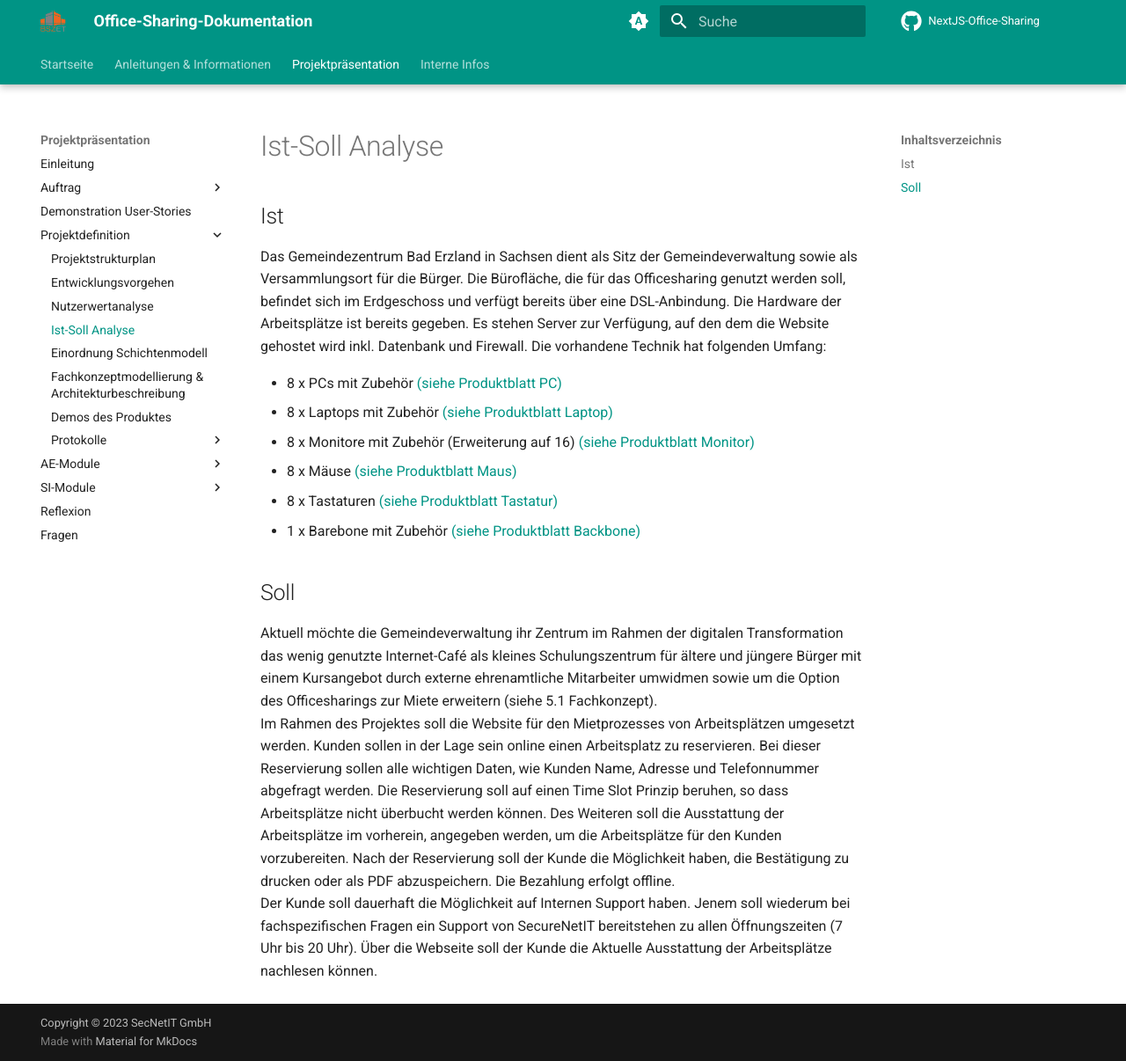
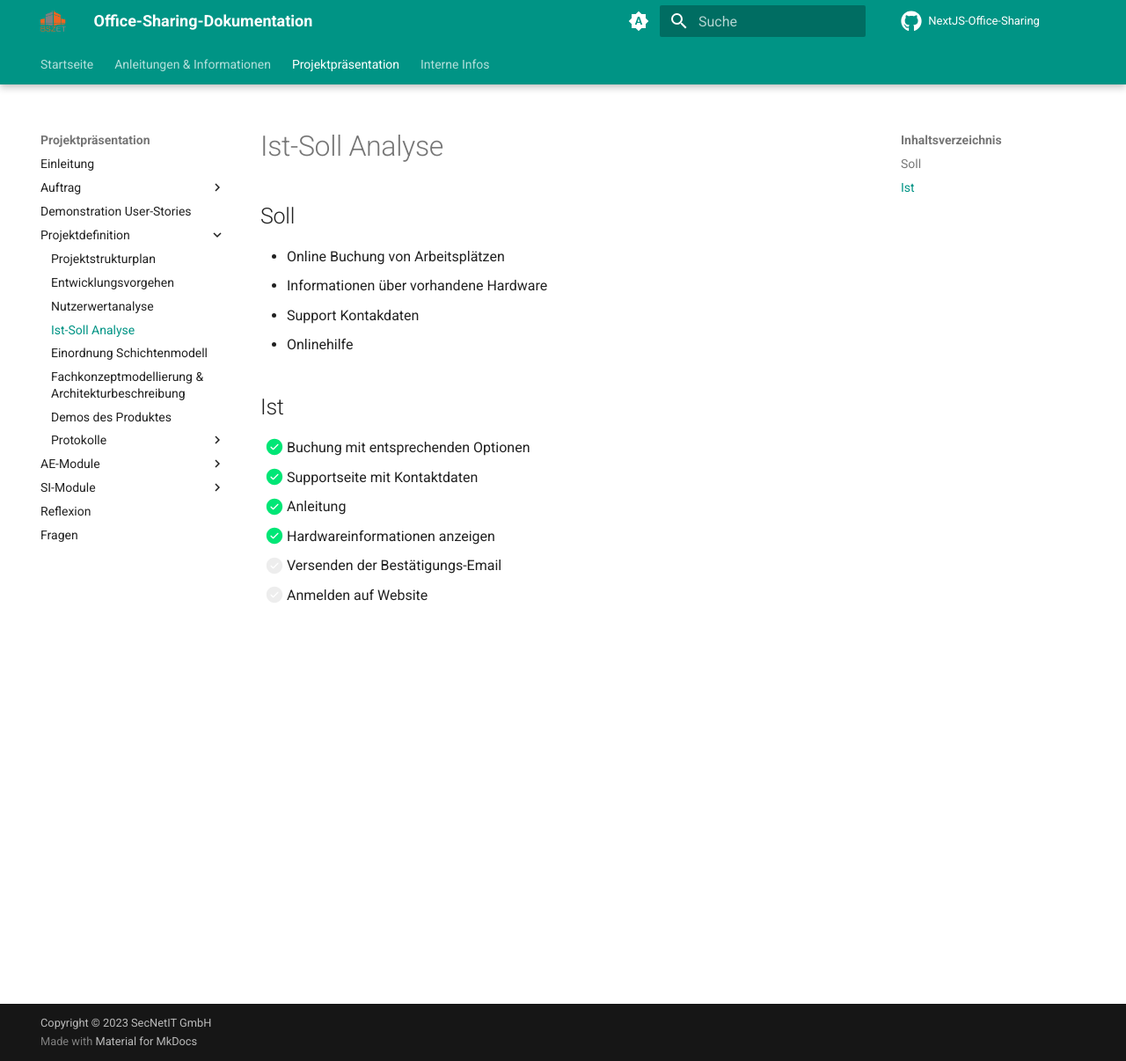
Before and after one commit to gz-bad-erzland-p2/Dokumentation, an MkDocs documentation site: the page built from docs/vortrag/Projektdefinition/30_soll-ist.md, in a window 1280 px wide and 1206 px high. Shown: the whole window at 88% size. Built offline with MkDocs 1.6.1 and Material for MkDocs 9.7.7, drawn with Linux system fonts in a browser that asks for light colours; comment, search, counter and statistics services are not loaded.

Commit message:
ist soll update

```diff
--- a/docs/vortrag/Projektdefinition/30_soll-ist.md
+++ b/docs/vortrag/Projektdefinition/30_soll-ist.md
@@ -1,19 +1,18 @@
 # Ist-Soll Analyse
 
+## Soll
+
+- Online Buchung von Arbeitsplätzen
+- Informationen über vorhandene Hardware
+- Support Kontakdaten
+- Onlinehilfe
+
+
 ## Ist
-Das Gemeindezentrum Bad Erzland in Sachsen dient als Sitz der Gemeindeverwaltung sowie als Versammlungsort für die Bürger. Die Bürofläche, die für das Officesharing genutzt werden soll, befindet sich im Erdgeschoss und verfügt bereits über eine DSL-Anbindung. Die Hardware der Arbeitsplätze ist bereits gegeben. Es stehen Server zur Verfügung, auf den dem die Website gehostet wird inkl. Datenbank und Firewall.
-Die vorhandene Technik hat folgenden Umfang:
 
-- 8 x PCs mit Zubehör [(siehe Produktblatt PC)](../../../Anleitungen%20%26%20Informationen/Hardware/01_PC/#produktblatt)
-- 8 x Laptops mit Zubehör [(siehe Produktblatt Laptop)](../../../Anleitungen%20%26%20Informationen/Hardware/02_Notebooks/#produktblatt)
-- 8 x Monitore mit Zubehör (Erweiterung auf 16) [(siehe Produktblatt Monitor)](../../../Anleitungen%20%26%20Informationen/Hardware/04_Monitor/#produktblatt)
-- 8 x Mäuse [(siehe Produktblatt Maus)](../../../Anleitungen%20%26%20Informationen/Hardware/05_Maus/#produktblatt)
-- 8 x Tastaturen [(siehe Produktblatt Tastatur)](../../../Anleitungen%20%26%20Informationen/Hardware/06_Tastatur/#produktblatt)
-- 1 x Barebone mit Zubehör [(siehe Produktblatt Backbone)](../../../Anleitungen%20%26%20Informationen/Hardware/03_Barebone/#produktblatt)
-
-## Soll
-Aktuell möchte die Gemeindeverwaltung ihr Zentrum im Rahmen der digitalen Transformation das wenig genutzte Internet-Café als kleines Schulungszentrum für ältere und jüngere Bürger mit einem Kursangebot durch externe ehrenamtliche Mitarbeiter umwidmen sowie um die Option des Officesharings zur Miete erweitern (siehe 5.1 Fachkonzept).
-Im Rahmen des Projektes soll die Website für den Mietprozesses von Arbeitsplätzen umgesetzt werden. Kunden sollen in der Lage sein online einen Arbeitsplatz zu reservieren. Bei dieser Reservierung sollen alle wichtigen Daten, wie Kunden Name, Adresse und Telefonnummer abgefragt werden. Die Reservierung soll auf einen Time Slot Prinzip beruhen, so dass Arbeitsplätze nicht überbucht werden können. Des Weiteren soll die Ausstattung der Arbeitsplätze im vorherein, angegeben werden, um die Arbeitsplätze für den Kunden vorzubereiten. Nach der Reservierung soll der Kunde die Möglichkeit haben, die Bestätigung zu drucken oder als PDF abzuspeichern.
-Die Bezahlung erfolgt offline.
-Der Kunde soll dauerhaft die Möglichkeit auf Internen Support haben. Jenem soll wiederum bei fachspezifischen Fragen ein Support von SecureNetIT bereitstehen zu allen Öffnungszeiten (7 Uhr bis 20 Uhr).
-Über die Webseite soll der Kunde die Aktuelle Ausstattung der Arbeitsplätze nachlesen können.
+- [x] Buchung mit entsprechenden Optionen
+- [x] Supportseite mit Kontaktdaten
+- [x] Anleitung
+- [x] Hardwareinformationen anzeigen
+- [ ] Versenden der Bestätigungs-Email
+- [ ] Anmelden auf Website
```
